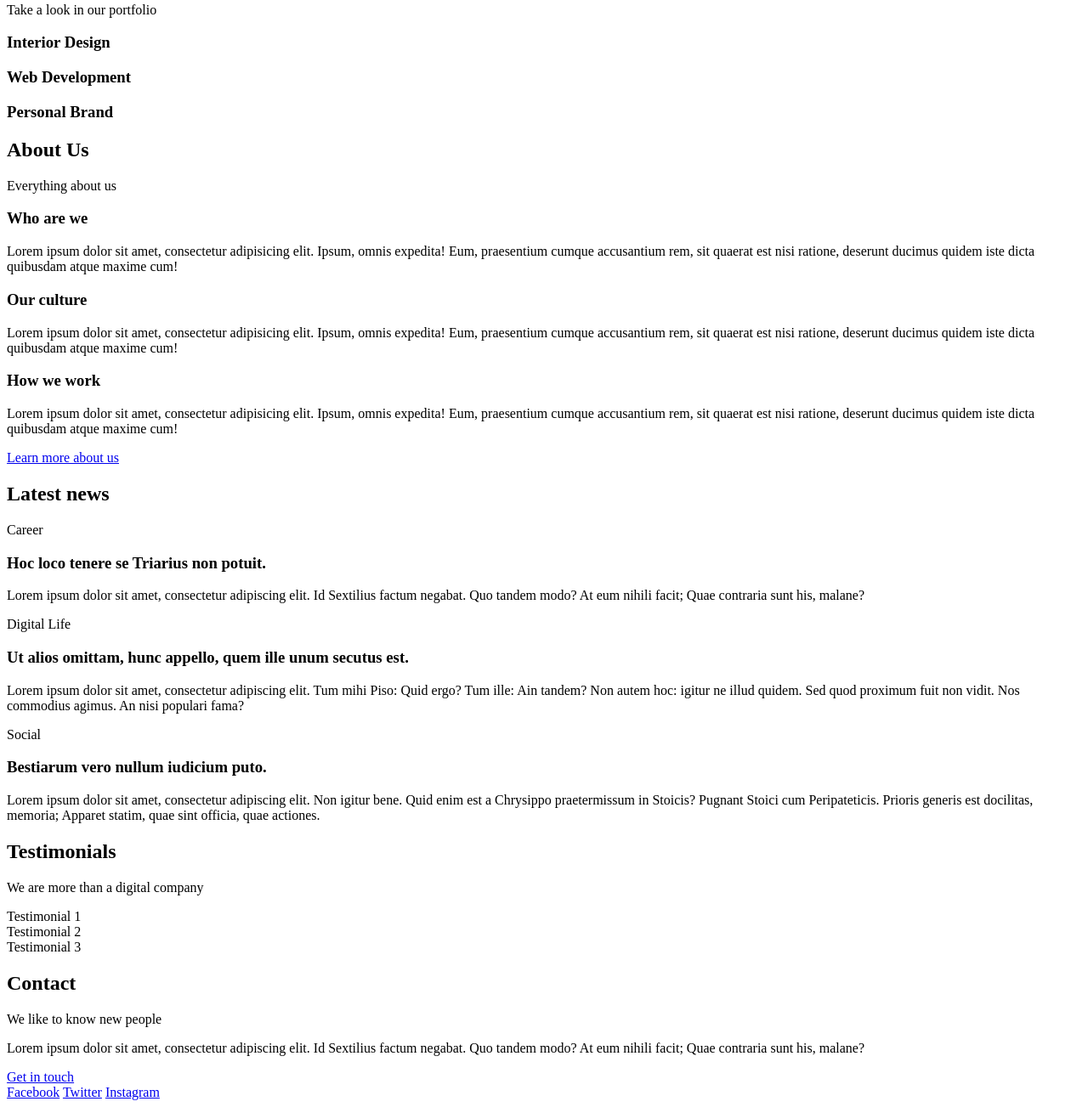
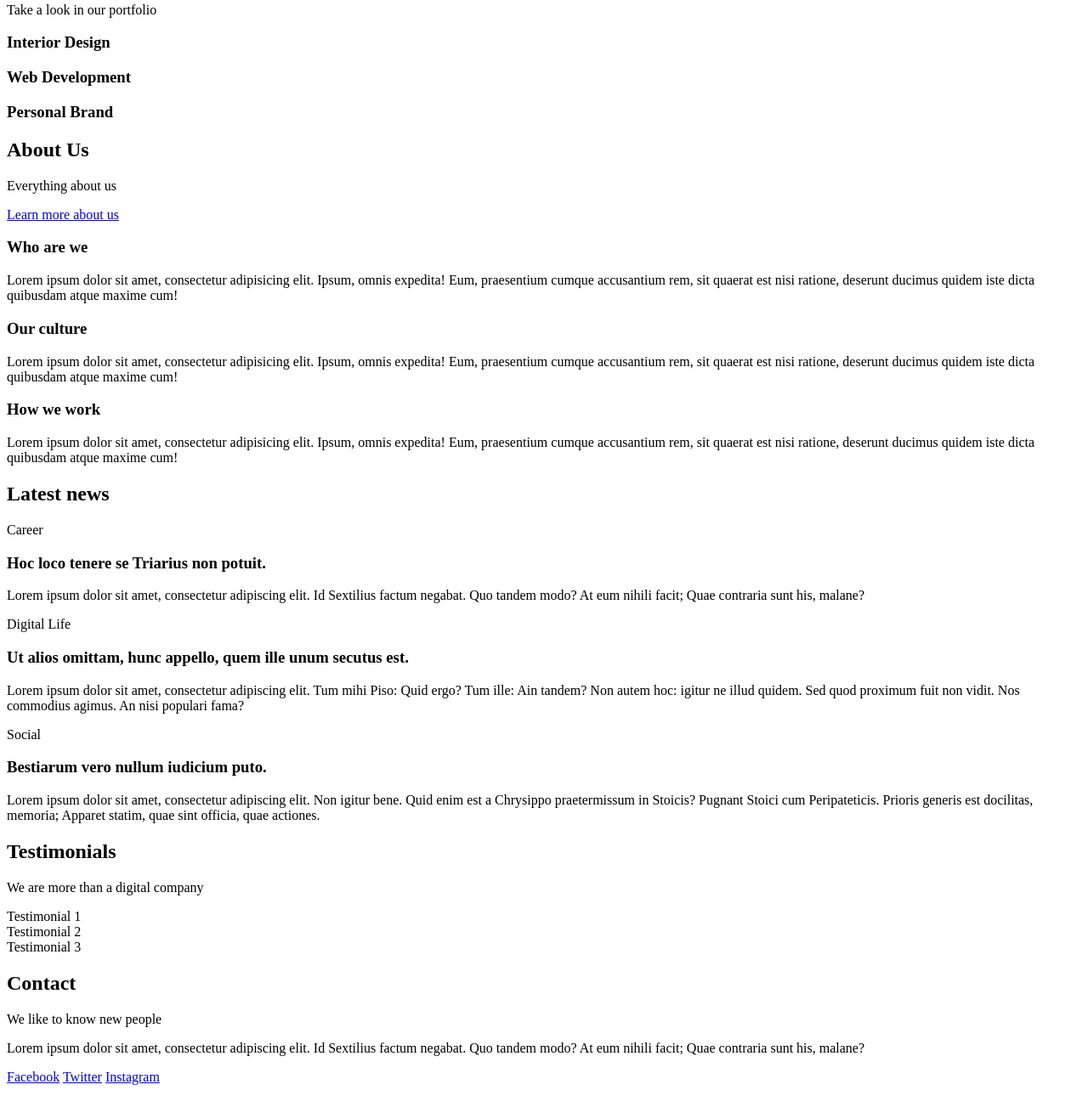
Before and after one commit to clever-cr/alu-web_front_end, a plain HTML site: page html_advanced/22-index.html in a window 1280 px wide. Shown: the part 582-1885 px from the top of the page at 85% size. Drawn offline with Linux system fonts and the light colour scheme.

Commit message:
addd 8-hsl

```diff
--- a/html_advanced/22-index.html
+++ b/html_advanced/22-index.html
@@ -82,6 +82,7 @@
             <p>Everything about us</p>
           </header>
           <div>
+            <a href="#about.html">Learn more about us</a>
             <h3>Who are we</h3>
             <p>
               Lorem ipsum dolor sit amet, consectetur adipisicing elit. Ipsum,
@@ -104,7 +105,6 @@
               quibusdam atque maxime cum!
             </p>
           </div>
-          <a href="about.html">Learn more about us</a>
         </div>
       </section>
       <!-- Latest news section -->
@@ -176,7 +176,6 @@
               Quae contraria sunt his, malane?
             </p>
           </div>
-          <a href="contact.html">Get in touch </a>
         </div>
       </section>
     </main>
```
Also changed, not shown: developer_tools/0-responsive_device.png (added), developer_tools/1-change_bg_color.png (added), developer_tools/2-pathways_menu.png (added), developer_tools/4-new_buttons.png (added), 5 other files.
